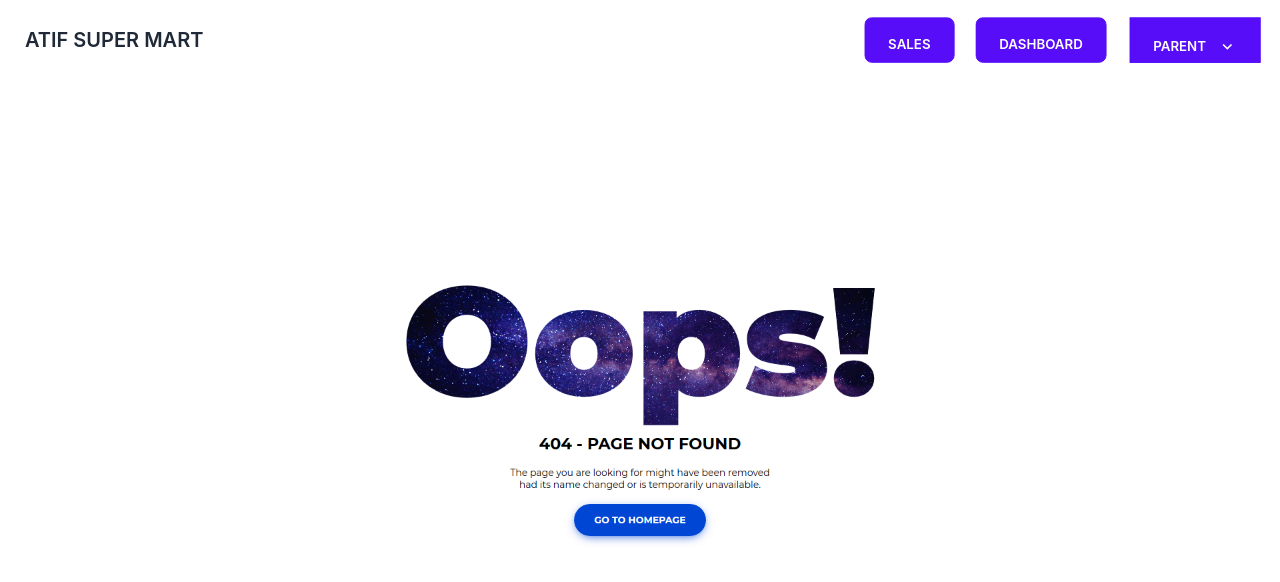
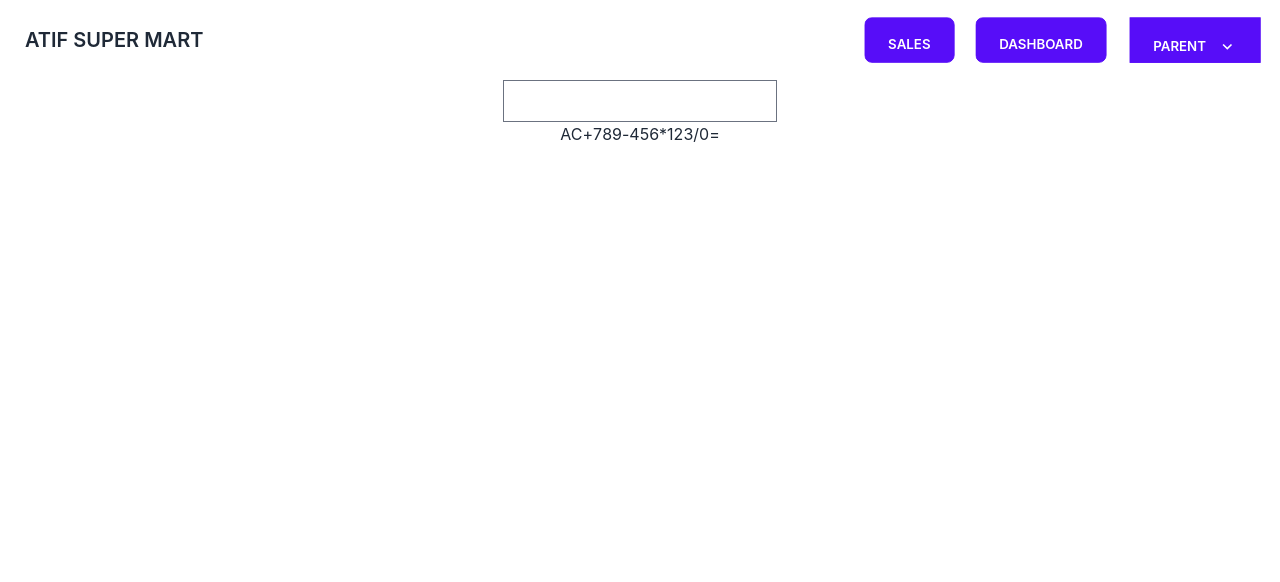
Before and after one commit to shohidmax/atif-super-mart-pos, a React (Create React App) app: page /cal in a window 1280 px wide. Shown: the top 582 px of the page. Built offline with nearby package versions, Linux system fonts and the light colour scheme; no server answers; a web font is replaced by a local one.

Commit message:
new todo account

```diff
--- a/src/App.js
+++ b/src/App.js
@@ -48,9 +48,10 @@ import Dashboard from './Component/Pages/Dashboard/Dashboard';
 import DashboardProfile from './Component/Pages/DashboardProfile/DashboardProfile';
 import Notfound from './Component/Pages/Notfound/Notfound';
 import Preceve from './Component/Inventry/Preceve/Preceve';
-import DailyCost from './Component/Accounts/DailyCost';
 import Testdata2 from './Component/TestData/Testdata2';
 import Shopreceve from './Component/Inventry/Shopreceve/Shopreceve';
+import Calculator from './Component/Footer/Calculator';
+import DailyCost from './Component/Accounts/DailyCost/DailyCost';
 function App() {
   const [Supplier, setSupplier] = useSupplier();
   const [Brand, setBrand] = useBrand();
@@ -78,6 +79,7 @@ function App() {
         <Route path="/home" element={<Home />} />
         <Route path="/pos" element={<POS />} />
         <Route path="/adduser" element={<Adduser></Adduser>} />
+        <Route path="/cal" element={<Calculator/>} />
         <Route path="/addproduct" element={<Addproduct></Addproduct>} />
         <Route path="/addssr" element={<Addsr></Addsr>} />
         <Route path="/rpt" element={<Recept></Recept>} />
@@ -103,7 +105,7 @@ function App() {
         <Route path="/sr" element={<SalesReport></SalesReport>} />
         <Route path="/search" element={<Search></Search>} />
         <Route path="/pr" element={<Preceve></Preceve>} />
-        <Route path="/dailycost" element={<DailyCost></DailyCost>} />
+        <Route path="/hisab" element={<DailyCost></DailyCost>} />
         <Route path="/salereport" element={<SalesReport></SalesReport>} />
         <Route path="/receve" element={<Shopreceve/>} />
         <Route path="/dashboard" element={<Dashboard />}>
--- a/src/Component/Accounts/DailyCost.js
+++ /dev/null
@@ -1,81 +0,0 @@
-import React from 'react';
-
-const DailyCost = () => {
-    return (
-        <div>
-            <div className='flex justify-around'>
-                <div className='p-2 m-2 border-4 w-4/12 border-green-400'>
-                    <div>
-                        <form>
-                            <div class="form-control w-full max-w-xs">
-                                <div>
-                                    <label class="label">
-                                        <span class="label-text">Select Date</span>
-                                    </label>
-                                    <input type="date" placeholder="00.00" step="0.01" min="0" class="input input-bordered w-full max-w-xs" />
-                                </div>
-                                <div>
-                                    <label class="label">
-                                        <span class="label-text">Total sale Amound !</span>
-                                    </label>
-                                    <input type="number" placeholder="00.00" step="0.01" min="0" class="input input-bordered w-full max-w-xs" />
-                                </div>
-                                <div>
-                                    <label class="label">
-                                        <span class="label-text">Total sale Amound !</span>
-                                    </label>
-                                    <input type="number" placeholder="00.00" step="0.01" min="0" class="input input-bordered w-full max-w-xs" />
-                                </div>
-                                <div>
-                                    <label class="label">
-                                        <span class="label-text">Total sale Amound !</span>
-                                    </label>
-                                    <input type="number" placeholder="00.00" step="0.01" min="0" class="input input-bordered w-full max-w-xs" />
-                                </div>
-                                <div>
-                                    <label class="label">
-                                        <span class="label-text">Total sale Amound !</span>
-                                    </label>
-                                    <input type="number" placeholder="00.00" step="0.01" min="0" class="input input-bordered w-full max-w-xs" />
-                                </div>
-                                <div>
-                                    <label class="label">
-                                        <span class="label-text">Total sale Amound !</span>
-                                    </label>
-                                    <input type="number" placeholder="00.00" step="0.01" min="0" class="input input-bordered w-full max-w-xs" />
-                                </div>
-                                <input className="btn btn-primary m-1 p-1" type='submit' />
-                            </div>
-
-                        </form>
-
-                    </div>
-                </div>
-                <div className='p-2 m-2 border-4 w-4/12 border-green-500'>
-                    <div className='p-2 m-2 border-2  border-pink-500'>
-                        <h1> Previous Result</h1>
-                        <hr className='border m-2 flex justify-center border-pink-700' />
-
-                    </div>
-
-                    <div className='p-2 m-2 border-2  border-pink-500'>
-                        <h1>Current Status</h1>
-                        <hr className='border m-2 flex justify-center border-pink-700' />
-                        <h1> Total Due: 00.00 TK </h1>
-                        <h1>Total Bank: 00.00 TK</h1>
-                    </div>
-                </div>
-                <div className='p-2 m-2 border-4 w-4/12 border-green-500'>
-                    L2
-                </div>
-
-            </div>
-            <div className=' m-2 p-2 border-4 border-red-400'>
-                BOTTTOM
-            </div>
-
-        </div>
-    );
-};
-
-export default DailyCost;
--- /dev/null
+++ b/src/Component/Accounts/DailyCost/CostToDo.js
@@ -0,0 +1,11 @@
+import React from 'react';
+
+const CostToDo = () => {
+    return (
+        <div>
+            cost todo
+        </div>
+    );
+};
+
+export default CostToDo;
--- /dev/null
+++ b/src/Component/Accounts/DailyCost/DailyCost.js
@@ -0,0 +1,18 @@
+import React from 'react';
+import CostToDo from './CostToDo';
+import TodoList from './ToDolist';
+
+const DailyCost = () => {
+    return (
+        <div>
+            <CostToDo/>
+            <TodoList/>
+            <div className=' m-2 p-2 border-4 border-red-400'>
+                BOTTTOM
+            </div>
+
+        </div>
+    );
+};
+
+export default DailyCost;
--- /dev/null
+++ b/src/Component/Accounts/DailyCost/ToDolist.js
@@ -0,0 +1,95 @@
+import React, { useState } from 'react';
+
+const TodoList = () => {
+  const [todos, setTodos] = useState([]);
+  const [inputText, setInputText] = useState('');
+  const [inputAmount, setInputAmount] = useState('');
+
+  const handleTextChange = (e) => {
+    setInputText(e.target.value);
+  };
+
+  const handleAmountChange = (e) => {
+    setInputAmount(e.target.value);
+  };
+
+  const addTodo = () => {
+    if (inputText !== '' && inputAmount !== '') {
+      const newTodo = {
+        id: todos.length + 1,
+        text: inputText,
+        amount: parseFloat(inputAmount),
+        completed: false
+      };
+      setTodos([...todos, newTodo]);
+      setInputText('');
+      setInputAmount('');
+    }
+  };
+
+  const toggleTodo = (id) => {
+    const updatedTodos = todos.map((todo) => {
+      if (todo.id === id) {
+        return {
+          ...todo,
+          completed: !todo.completed
+        };
+      }
+      return todo;
+    });
+    setTodos(updatedTodos);
+  };
+
+  const deleteTodo = (id) => {
+    const updatedTodos = todos.filter((todo) => todo.id !== id);
+    setTodos(updatedTodos);
+  };
+
+  return (
+    <div>
+      <h2>Todo List</h2>
+      <div>
+        <input
+          class="input input-bordered input-sm w-full max-w-xs"
+          type="text"
+          value={inputText}
+          onChange={handleTextChange}
+          placeholder="Expence Name"
+        />
+        <br/>
+        <input
+          type="number"
+          class="input input-bordered input-sm w-full max-w-xs"
+          value={inputAmount}
+          onChange={handleAmountChange}
+          placeholder="Enter amount ৳"
+        />
+        <br/>
+        <button class="btn btn-sm" onClick={addTodo}> Add TO LIST</button>
+      </div>
+      <ul>
+        {todos.map((todo) => (
+          <li key={todo.id}>
+            <input
+              type="checkbox"
+              class="checkbox checkbox-secondary"
+              checked={todo.completed}
+              onChange={() => toggleTodo(todo.id)}
+            />
+            <span
+              style={{
+                textDecoration: todo.completed ? 'line-through' : 'none', 'margin-left': '50px'
+              }}
+            >
+              {todo.text}   -----   TK {todo.amount}
+            </span>
+            <button className='btn btn-sm btn-danger' style={{'margin-left': '50px'}} onClick={() => deleteTodo(todo.id)}> Delete </button>
+          </li>
+        ))}
+      </ul>
+      <hr className='border-2 border-red' style={{'color':'white', 'weight':'30px'}}/>
+    </div>
+  );
+};
+
+export default TodoList;
--- /dev/null
+++ b/src/Component/Footer/Calculator.js
@@ -0,0 +1,80 @@
+import React, { useState } from "react";
+
+const Calculator = () => {
+  const [result, setResult] = useState("");
+
+  const handleClick = (e) => {
+    setResult(result.concat(e.target.name));
+  };
+
+  const calculate = () => {
+    try {
+      setResult(eval(result).toString());
+    } catch (error) {
+      setResult("Error");
+    }
+  };
+
+  const clear = () => {
+    setResult("");
+  };
+
+  return (
+    <div className="calculator">
+      <input type="text" value={result} />
+
+      <div className="keypad">
+        <button className="highlight" name="AC" onClick={clear}>
+          AC
+        </button>
+        <button name="+" onClick={handleClick}>
+          +
+        </button>
+        <button name="7" onClick={handleClick}>
+          7
+        </button>
+        <button name="8" onClick={handleClick}>
+          8
+        </button>
+        <button name="9" onClick={handleClick}>
+          9
+        </button>
+        <button name="-" onClick={handleClick}>
+          -
+        </button>
+        <button name="4" onClick={handleClick}>
+          4
+        </button>
+        <button name="5" onClick={handleClick}>
+          5
+        </button>
+        <button name="6" onClick={handleClick}>
+          6
+        </button>
+        <button name="*" onClick={handleClick}>
+          *
+        </button>
+        <button name="1" onClick={handleClick}>
+          1
+        </button>
+        <button name="2" onClick={handleClick}>
+          2
+        </button>
+        <button name="3" onClick={handleClick}>
+          3
+        </button>
+        <button name="/" onClick={handleClick}>
+          /
+        </button>
+        <button name="0" onClick={handleClick}>
+          0
+        </button>
+        <button className="highlight" onClick={calculate}>
+          =
+        </button>
+      </div>
+    </div>
+  );
+};
+
+export default Calculator;
--- a/src/Component/Inventry/Shopreceve/Shopreceve.js
+++ b/src/Component/Inventry/Shopreceve/Shopreceve.js
@@ -1,11 +1,28 @@
-import React from 'react';
+import React, { useState } from 'react';
+import useSupplier from '../../../Hooks/Supplier/useSupplier';
 
 const Shopreceve = () => {
+    const [Supplier] = useSupplier([])
+    const [sup, setSup] = useState('')
     return (
         <div className='border-4'>
             <div>
-                <div>supplier</div>
+                {/* // head section */}
+                <div className='flex mx-auto'>
+                    <div>
+                    <select class="select select-primary " style={{'width':'90%'}}   onChange={(a) => (setSup(a.target.value))}>
+                             <option disabled selected>Select Your Supplier</option>
+                             {
+                                    Supplier.map((s, index) => <option key={index + 1} value={s.Name}>{s.Reg_Name}</option>)
+                            }
+                            </select>
+                        </div>
+                    <div><button>{sup}</button></div>
+
+                </div>
+                {/* product section  */}
                 <div>product </div>
+                {/* bottom section  */}
                 <div>set link</div>
             </div>
         </div>
```
